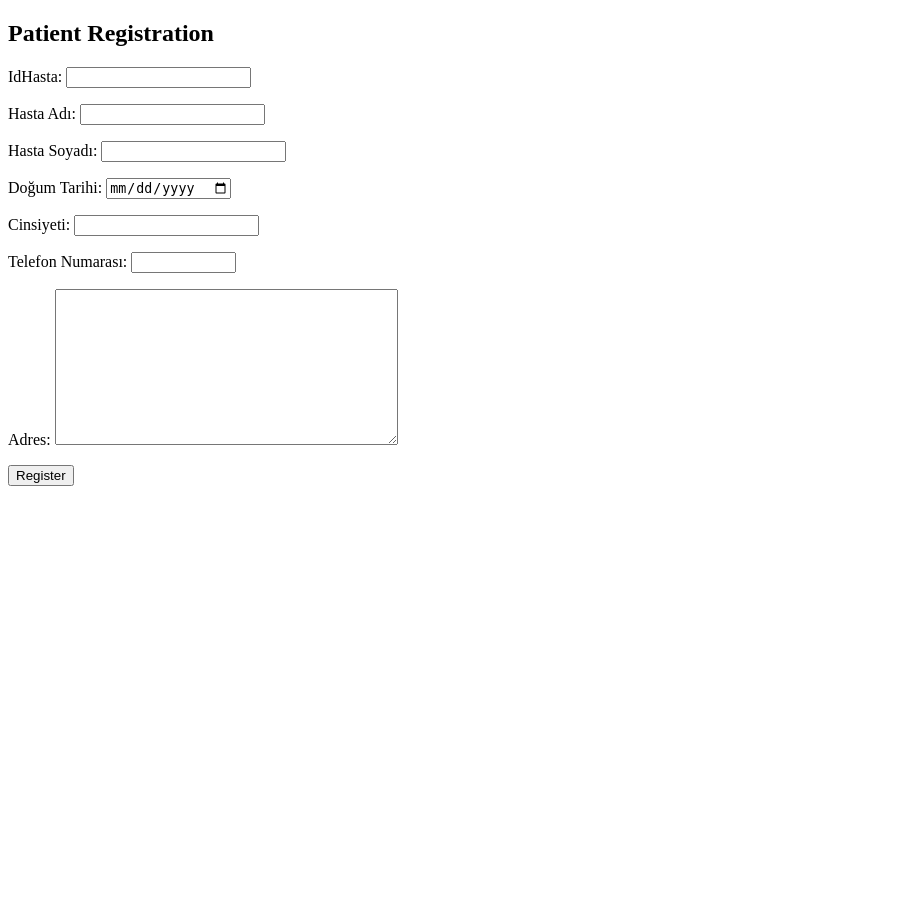
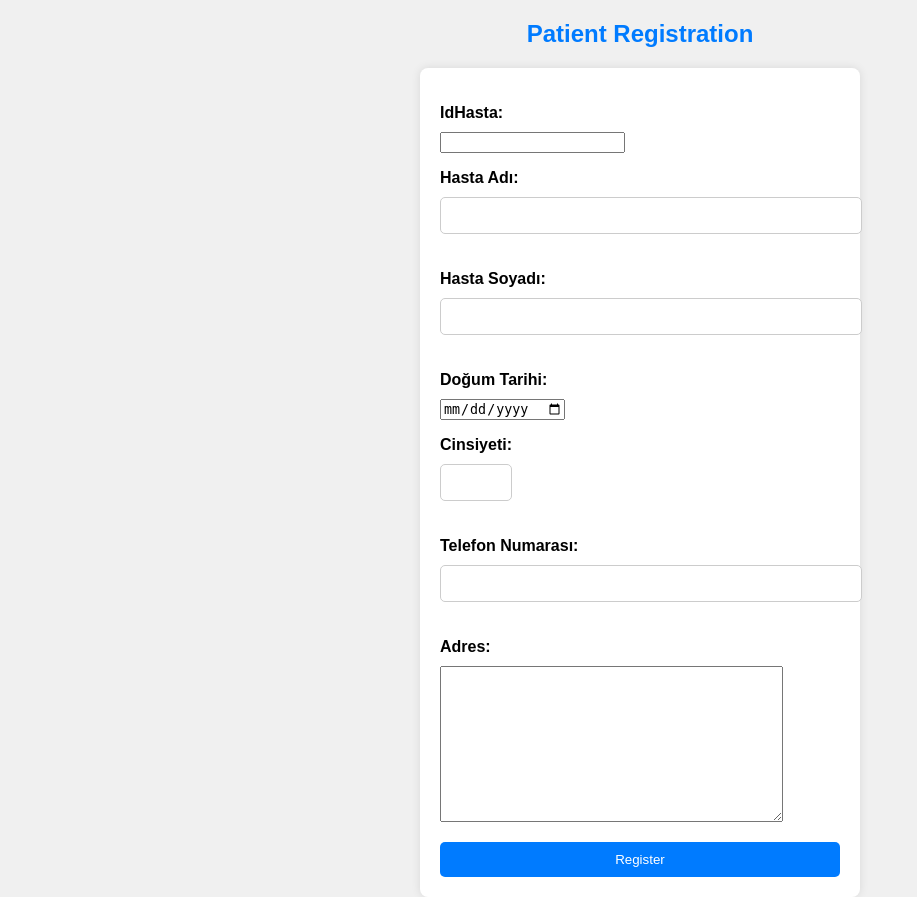
Before and after one commit to AyazAktas/prolab2.3, a Django app: page /patient/register/ in a window 1280 px wide. Shown: the whole page, without its empty margins (0-917 px from the left). Before the commit the page ends 486 px from the top, so only its background shows below. Run offline with Django 5.2, Linux system fonts and the light colour scheme.

Commit message:
patient register css eklemesi

```diff
--- a/prolab3/HastaneUyg/forms.py
+++ b/prolab3/HastaneUyg/forms.py
@@ -1,6 +1,6 @@
-# forms.py
+
 from django import forms
-from .models import Doctor,Hasta,Randevu
+from .models import Doctor,Hasta,Randevu,TibbiRaporlar
 
 class DoctorForm(forms.ModelForm):
     class Meta:
@@ -27,15 +27,13 @@ class PatientForm(forms.ModelForm):
 
 class PatientRegistrationForm(forms.ModelForm):
     class Meta:
-        model = Hasta
+        model=Hasta
         fields=['idHasta','hastaAdi','hastaSoyadi','dogumTarihi','cinsiyet','telefonNo','adres']
         widgets = {
             'dogumTarihi': forms.DateInput(attrs={'type': 'date'}),
+            'cinsiyet': forms.TextInput(attrs={'style': 'width: 50px' , 'size':'1'}),
             'telefonNo': forms.TextInput(attrs={'size': '10'})
         }
-
-from django import forms
-from .models import Randevu
 
 
 class RandevuForm(forms.ModelForm):
@@ -44,11 +42,6 @@ class RandevuForm(forms.ModelForm):
         fields = ['randevuTarihi', 'randevu_saati', 'hasta_id', 'doktor_id']
 
 
-from django import forms
-
-
-from .models import TibbiRaporlar
-
 class RaporForm(forms.ModelForm):
     class Meta:
         model = TibbiRaporlar
--- a/prolab3/HastaneUyg/templates/patient_register.html
+++ b/prolab3/HastaneUyg/templates/patient_register.html
@@ -4,6 +4,59 @@
     <meta charset="UTF-8">
     <meta name="viewport" content="width=device-width, initial-scale=1.0">
     <title>Patient Registration</title>
+    <style>
+        body {
+            font-family: Arial, sans-serif;
+            background-color: #f0f0f0;
+            margin: 0;
+            padding: 0;
+        }
+
+        h2 {
+            color: #007bff;
+            text-align: center;
+            margin-top: 20px;
+        }
+
+        form {
+            max-width: 400px;
+            margin: 0 auto;
+            background-color: #fff;
+            padding: 20px;
+            border-radius: 8px;
+            box-shadow: 0 0 10px rgba(0, 0, 0, 0.1);
+        }
+
+        form label {
+            display: block;
+            margin-bottom: 10px;
+            font-weight: bold;
+        }
+
+        form input[type="text"],
+        form input[type="email"],
+        form input[type="password"] {
+            width: 100%;
+            padding: 10px;
+            margin-bottom: 20px;
+            border: 1px solid #ccc;
+            border-radius: 5px;
+        }
+
+        form button {
+            width: 100%;
+            padding: 10px;
+            background-color: #007bff;
+            color: #fff;
+            border: none;
+            border-radius: 5px;
+            cursor: pointer;
+        }
+
+        form button:hover {
+            background-color: #0056b3;
+        }
+    </style>
 </head>
 <body>
     <h2>Patient Registration</h2>
```
